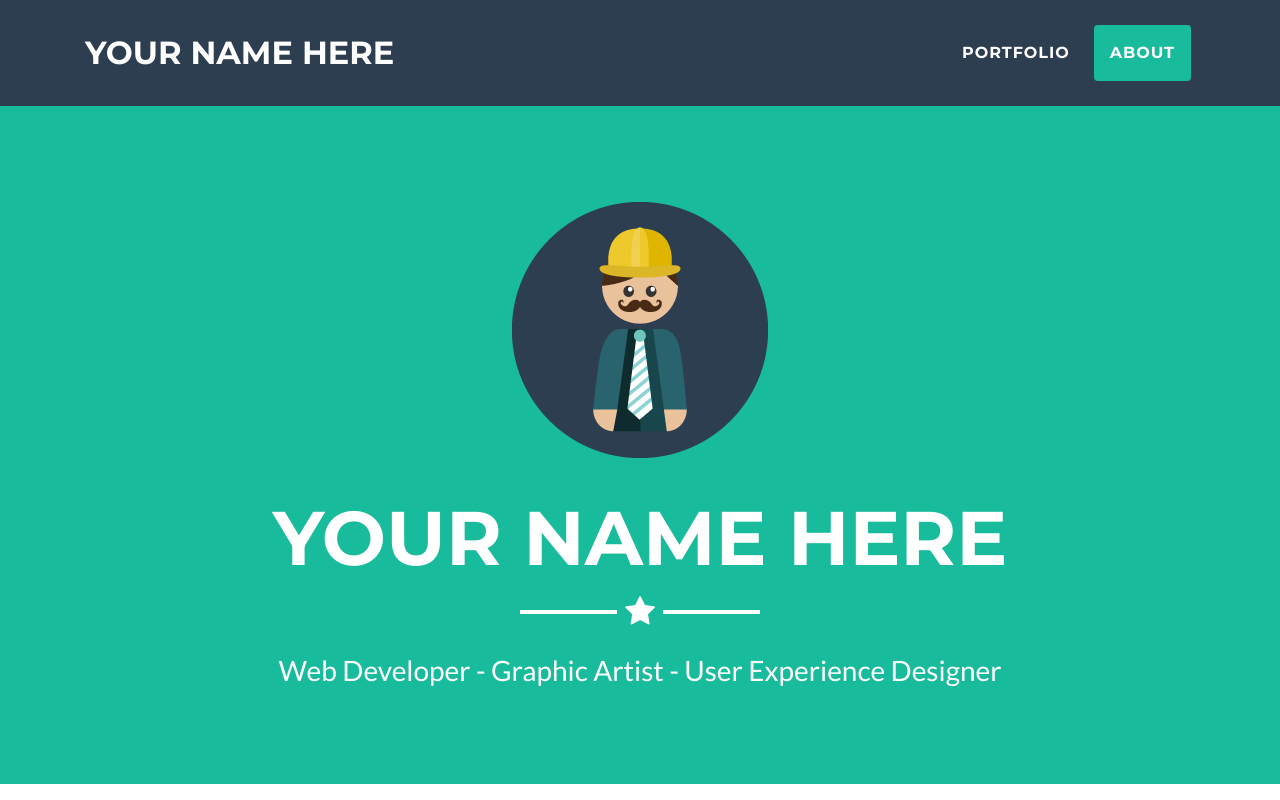
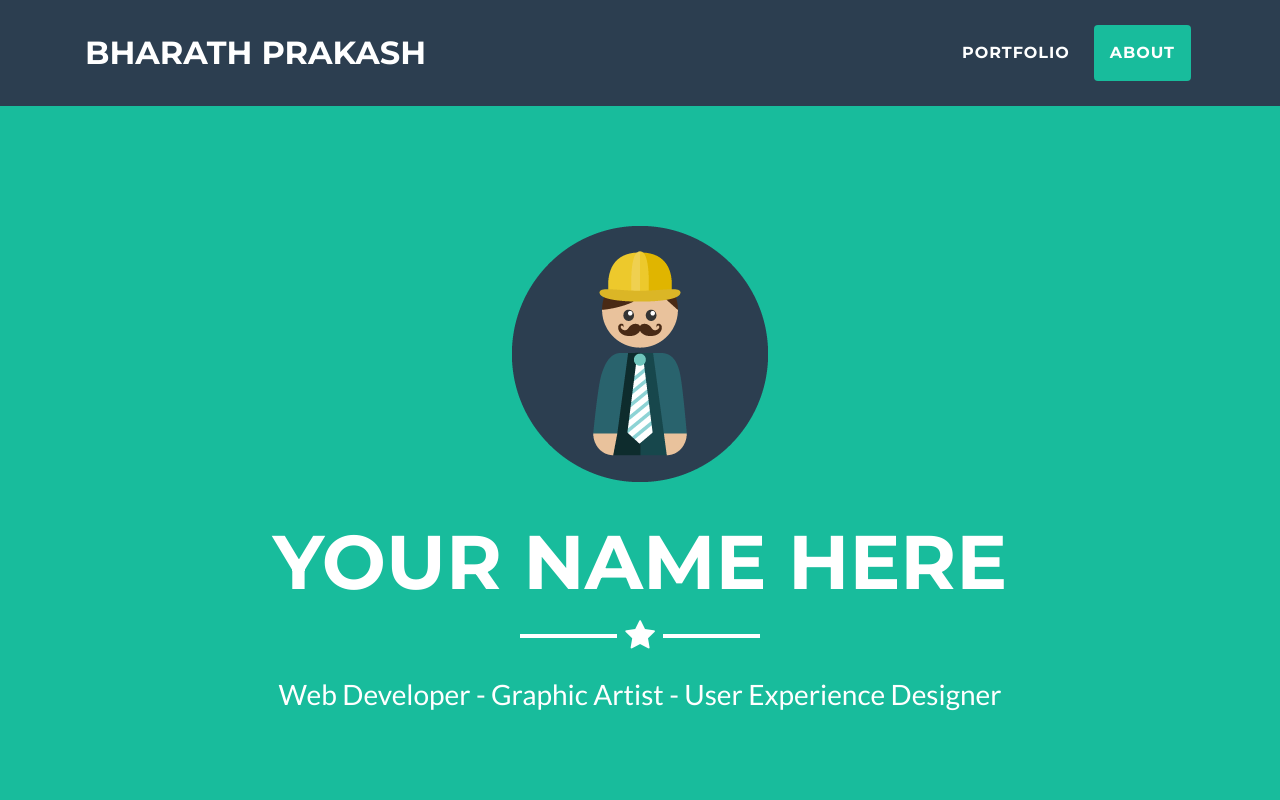
Before and after one commit to BharathKanama/Bharathprakash143.github.io, a plain HTML site: page index.html in a window 1280 px wide. Shown: the top 800 px of the page. Drawn offline with Linux system fonts and the light colour scheme.

Commit message:
change name

```diff
--- a/index.html
+++ b/index.html
@@ -6,9 +6,7 @@
   <meta charset="utf-8">
   <meta name="viewport" content="width=device-width, initial-scale=1, shrink-to-fit=no">
   <meta name="description" content="">
-  <meta name="author" content="">
-
-  <title>Starter CSS Template</title>
+  <meta name="author" content=  <title>Starter CSS Template</title>
 
   <!-- Bootstrap core CSS -->
   <link href="vendor/bootstrap/css/bootstrap.min.css" rel="stylesheet">
@@ -31,7 +29,7 @@
   <!-- Navigation -->
   <nav class="navbar navbar-expand-lg bg-secondary fixed-top text-uppercase" id="mainNav">
     <div class="container">
-      <a class="navbar-brand js-scroll-trigger" href="#page-top">Your name here</a>
+      <a class="navbar-brand js-scroll-trigger" href="#page-top">Bharath prakash</a>
       <button class="navbar-toggler navbar-toggler-right text-uppercase bg-primary text-white rounded" type="button" data-toggle="collapse" data-target="#navbarResponsive" aria-controls="navbarResponsive" aria-expanded="false" aria-label="Toggle navigation">
           Menu
           <i class="fa fa-bars"></i>
```
